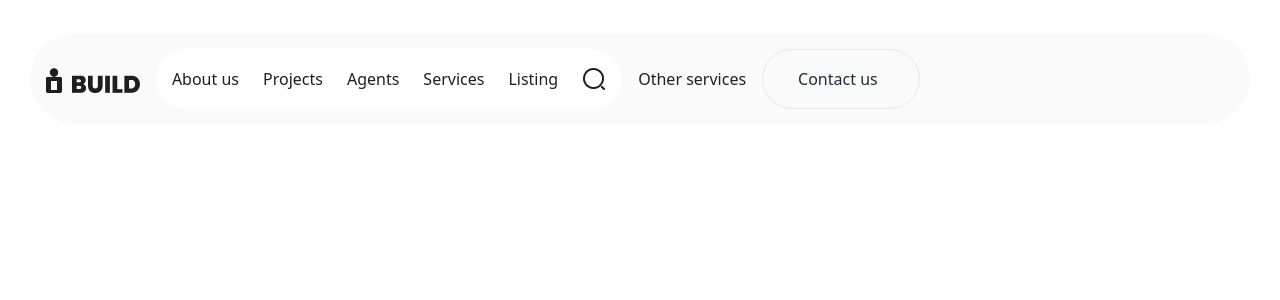
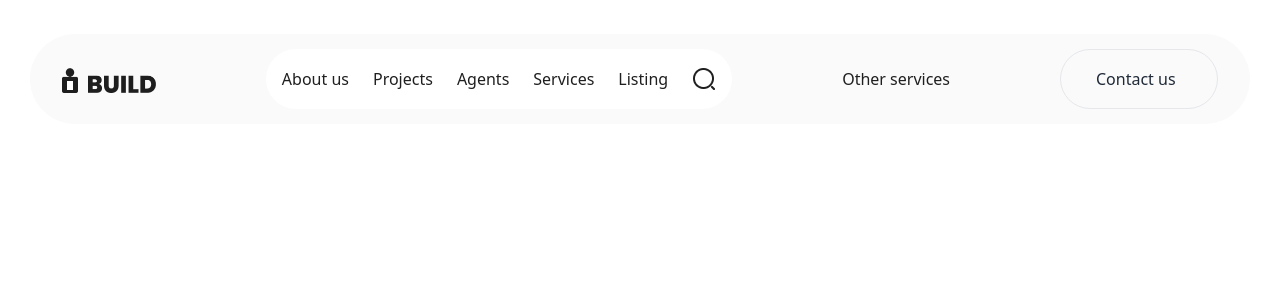
Before and after one commit to nimashaklaa/real-state, a React (Vite) app: page / in a window 1280 px wide. Shown: the top 300 px of the page. Built offline with nearby package versions, Linux system fonts and the light colour scheme.

Commit message:
feat: refactor NavBar for cleaner syntax and improved layout

```diff
--- a/src/components/NavBar.tsx
+++ b/src/components/NavBar.tsx
@@ -8,10 +8,12 @@ export default function NavBar() {
   ];
 
   return (
-    <nav className="absolute h-[90px] top-[34px] left-[30px] right-[30px] flex items-center justify-between px-4 py-2 bg-[#FAFAFA] text-gray-800 rounded-[70px]">
-      <div className="flex flex-row items-center space-x-4">
+    <nav className="absolute h-[90px] top-[34px] left-[30px] right-[30px] flex items-center justify-between px-8 py-2 bg-[#FAFAFA] text-gray-800 rounded-[70px]">
+      <div className="flex items-center">
         <img src={'img_6.png'} alt="logo" className="w-[93.89px] h-[27.5px]" />
-        <div className="flex flex-row items-center gap-6 px-4 py-2 bg-[#FFFFFF] text-gray-800 rounded-[40px] h-[60px]">
+      </div>
+
+      <div className="flex items-center gap-6 px-4 py-2 bg-[#FFFFFF] text-gray-800 rounded-[40px] h-[60px]">
         {navItems.map((item, index) => (
           <a
             key={index}
@@ -24,7 +26,8 @@ export default function NavBar() {
         <img src={'img_7.png'} alt={'search'} className="w-[24px] h-[24px]" />
       </div>
       <div className="text-[#1F1F1F] font-medium">Other services</div>
-        <div className="flex items-center space-x-4 rounded-[40px] h-[60px] w-[158px] border-[1px] gap-[10px] py-[15px] px-[35px]">
+      <div className="flex items-center">
+        <div className="flex items-center rounded-[40px] h-[60px] w-[158px] border-[1px] py-[15px] px-[35px]">
           Contact us
         </div>
       </div>
```
Lines whose indentation alone changed are shown as unchanged.
